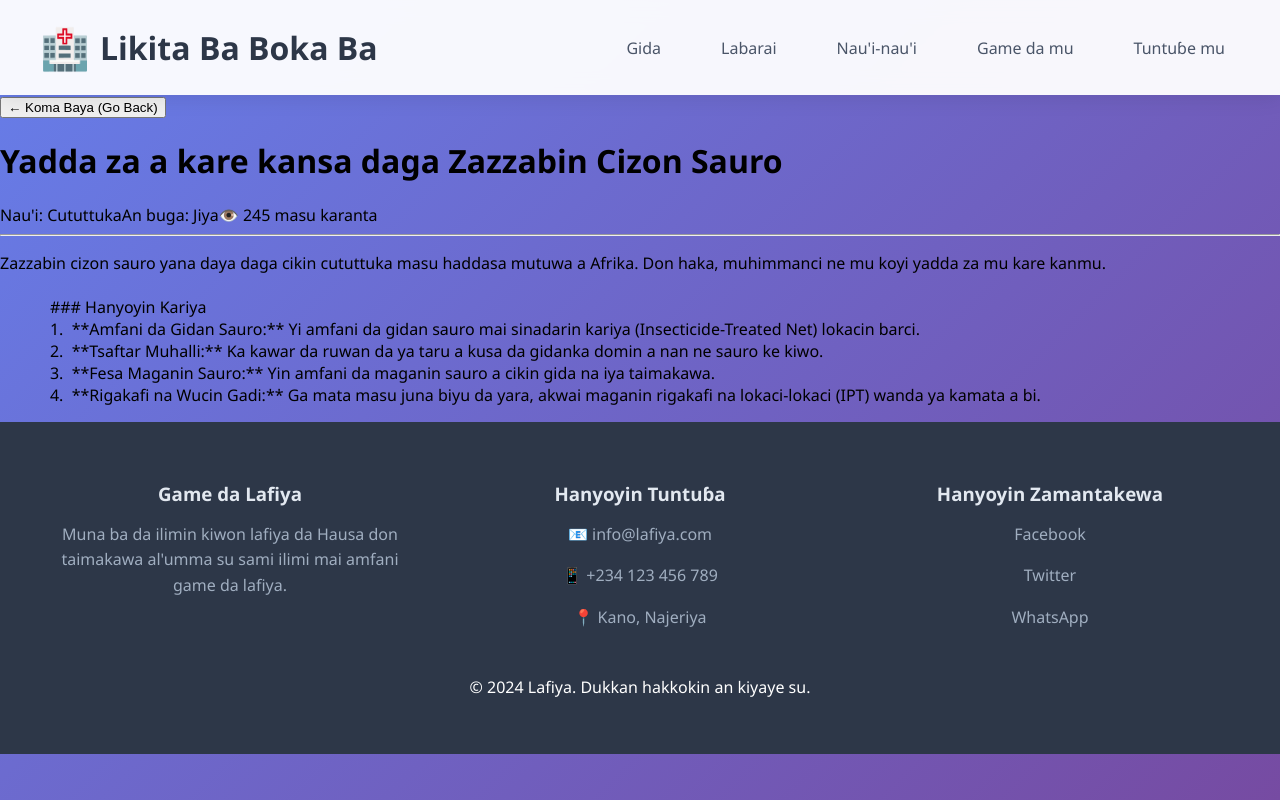
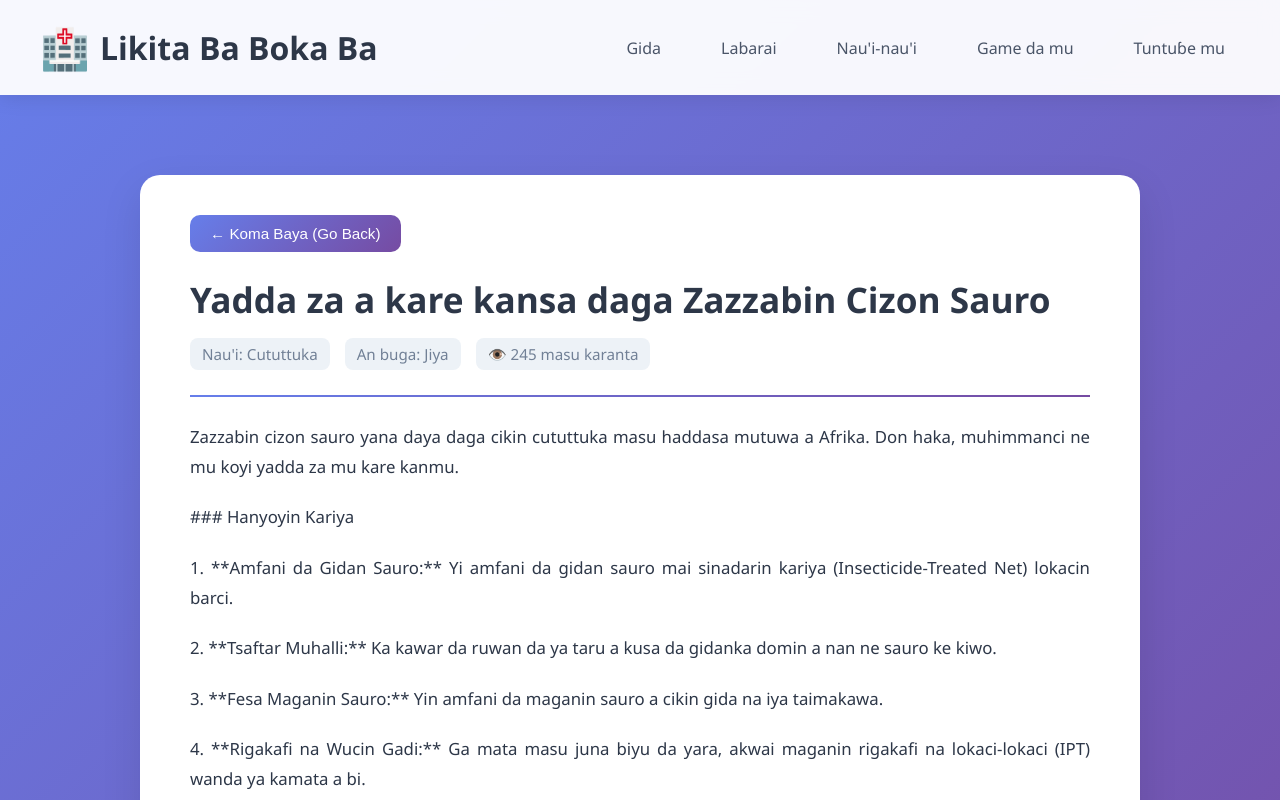
Before and after one commit to mycontribusion/likita-ba-boka-ba, a React (Create React App) app: page / in a window 1280 px wide. Both pictures are taken after a click on the element 230 px from the left and 1044 px from the top of the page. Shown: the top 800 px of the page. Built offline with nearby package versions, Linux system fonts and the light colour scheme.

Commit message:
fullarticleview.css imorted

```diff
--- a/public/index.html
+++ b/public/index.html
@@ -24,7 +24,7 @@
       work correctly both with client-side routing and a non-root public URL.
       Learn how to configure a non-root public URL by running `npm run build`.
     -->
-    <title>React App</title>
+    <title>Likita Ba Boka Ba</title>
   </head>
   <body>
     <noscript>You need to enable JavaScript to run this app.</noscript>
--- /dev/null
+++ b/src/components/FullArticleView.css
@@ -0,0 +1,125 @@
+/* ---------------------------------------------------------------------- */
+/* FULL ARTICLE VIEW PAGE                                                 */
+/* ---------------------------------------------------------------------- */
+
+.full-article-container {
+    background: white;
+    max-width: 900px;
+    margin: 80px auto;
+    padding: 40px 50px;
+    border-radius: 20px;
+    box-shadow: 0 15px 40px rgba(0, 0, 0, 0.1);
+    animation: fadeIn 0.6s ease-in-out;
+}
+
+.article-header-wrapper {
+    display: flex;
+    justify-content: flex-start;
+    margin-bottom: 25px;
+}
+
+.back-button {
+    background: linear-gradient(135deg, #667eea, #764ba2);
+    color: white;
+    border: none;
+    border-radius: 10px;
+    padding: 10px 20px;
+    font-size: 0.95rem;
+    cursor: pointer;
+    font-weight: 500;
+    transition: all 0.3s ease;
+}
+
+.back-button:hover {
+    background: linear-gradient(135deg, #5a67d8, #6b46c1);
+    transform: translateY(-2px);
+}
+
+.article-full-title {
+    font-size: 2.2rem;
+    color: #2d3748;
+    font-weight: 700;
+    margin-bottom: 15px;
+    line-height: 1.3;
+}
+
+.article-meta-full {
+    display: flex;
+    flex-wrap: wrap;
+    gap: 15px;
+    font-size: 0.95rem;
+    color: #718096;
+    margin-bottom: 25px;
+}
+
+.article-meta-full span {
+    background: #edf2f7;
+    padding: 6px 12px;
+    border-radius: 8px;
+}
+
+.article-divider {
+    border: none;
+    height: 2px;
+    background: linear-gradient(to right, #667eea, #764ba2);
+    margin: 25px 0;
+}
+
+.article-body {
+    color: #2d3748;
+    line-height: 1.8;
+    font-size: 1.05rem;
+}
+
+.article-paragraph {
+    margin-bottom: 1.2em;
+    text-align: justify;
+}
+
+.article-subheading {
+    margin-top: 1.8em;
+    margin-bottom: 0.8em;
+    font-size: 1.3rem;
+    color: #5a67d8;
+    font-weight: 600;
+    border-left: 4px solid #667eea;
+    padding-left: 10px;
+}
+
+/* Subtle fade-in animation for smoother article load */
+@keyframes fadeIn {
+    from { opacity: 0; transform: translateY(15px); }
+    to { opacity: 1; transform: translateY(0); }
+}
+
+/* ---------------------------------------------------------------------- */
+/* MOBILE OPTIMIZATION                                                    */
+/* ---------------------------------------------------------------------- */
+
+@media (max-width: 768px) {
+    .full-article-container {
+        padding: 25px 20px;
+        margin: 40px 15px;
+        border-radius: 15px;
+    }
+
+    .article-full-title {
+        font-size: 1.6rem;
+        text-align: center;
+    }
+
+    .article-meta-full {
+        justify-content: center;
+        gap: 10px;
+        font-size: 0.9rem;
+    }
+
+    .article-subheading {
+        font-size: 1.1rem;
+    }
+
+    .back-button {
+        font-size: 0.9rem;
+        padding: 8px 15px;
+    }
+}
--- a/src/components/FullArticleView.js
+++ b/src/components/FullArticleView.js
@@ -1,30 +1,54 @@
 
 
+import './FullArticleView.css';
+
 const FullArticleView = ({ article, onClose }) => {
-    // If for some reason the full content is structured with markdown headings,
-    // you might need a library to render it properly. For now, we use <pre>
-    // to preserve line breaks, or just basic <p> tags.
+    // Safety check for null article
+    if (!article) {
+        return <div className="full-article-container">Babu Labarin da aka zaɓa (No article selected).</div>;
+    }
 
-    // We'll split the content by new lines for cleaner rendering (recommended)
-    const paragraphs = article.fullContent.trim().split('\n\n');
+    // Prepare content for display, splitting by newlines for paragraph rendering
+    const contentToDisplay = article.fullContent || '';
+    const paragraphs = contentToDisplay
+        .trim()
+        .split('\n') // Split by single new lines
+        .filter(p => p.trim() !== ''); // Remove any resulting empty lines
 
     return (
+        // Main container for the article page content
         <div className="full-article-container">
-            <button className="back-button" onClick={onClose}>← Koma Baya (Go Back)</button>
+
+            <div className="article-header-wrapper">
+                <button className="back-button" onClick={onClose}>
+                    ← Koma Baya (Go Back)
+                </button>
+            </div>
+
+            {/* Main Article Title */}
             <h1 className="article-full-title">{article.title}</h1>
+
+            {/* Metadata (Category, Date, Views) */}
             <div className="article-meta-full">
                 <span>Nau'i: {article.category}</span>
                 <span>An buga: {article.date}</span>
                 <span>👁️ {article.views} masu karanta</span>
             </div>
 
-            <hr />
+            <hr className="article-divider" />
 
+            {/* Article Body */}
             <div className="article-body">
-                {paragraphs.map((p, index) => (
-                    // This handles paragraphs and basic headings (if formatted with #)
-                    <p key={index} style={{ whiteSpace: 'pre-wrap' }}>{p.trim()}</p>
-                ))}
+                {paragraphs.map((p, index) => {
+                    // Check if the paragraph starts with a Markdown heading (#) to style it differently
+                    if (p.startsWith('###')) {
+                        // This assumes level 3 headings based on the data format provided
+                        return <h3 key={index} className="article-subheading">{p.replace('###', '').trim()}</h3>;
+                    }
+
+                    // Render as a standard paragraph
+                    return <p key={index} className="article-paragraph">{p}</p>;
+                })}
             </div>
         </div>
     );
```
